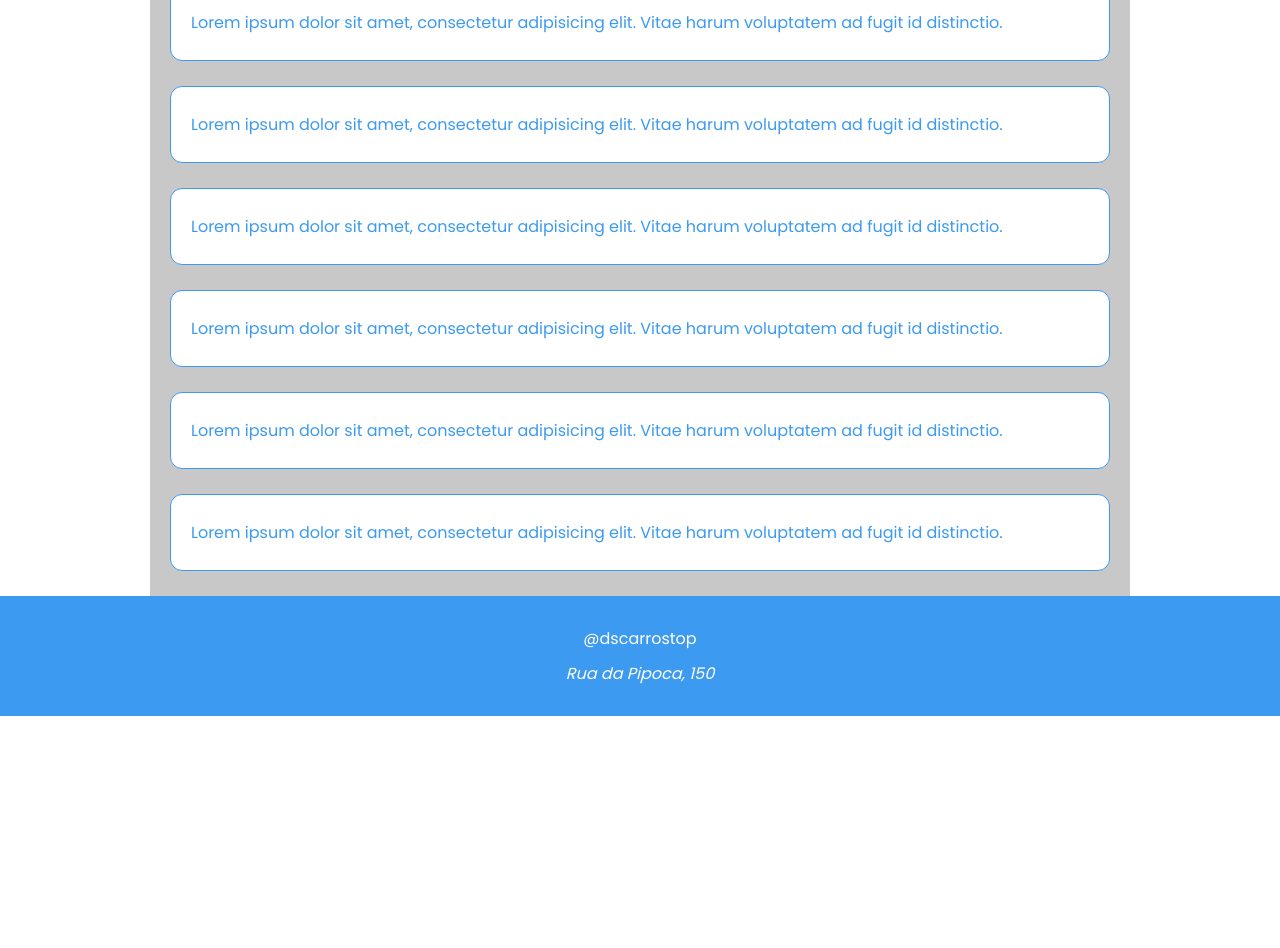
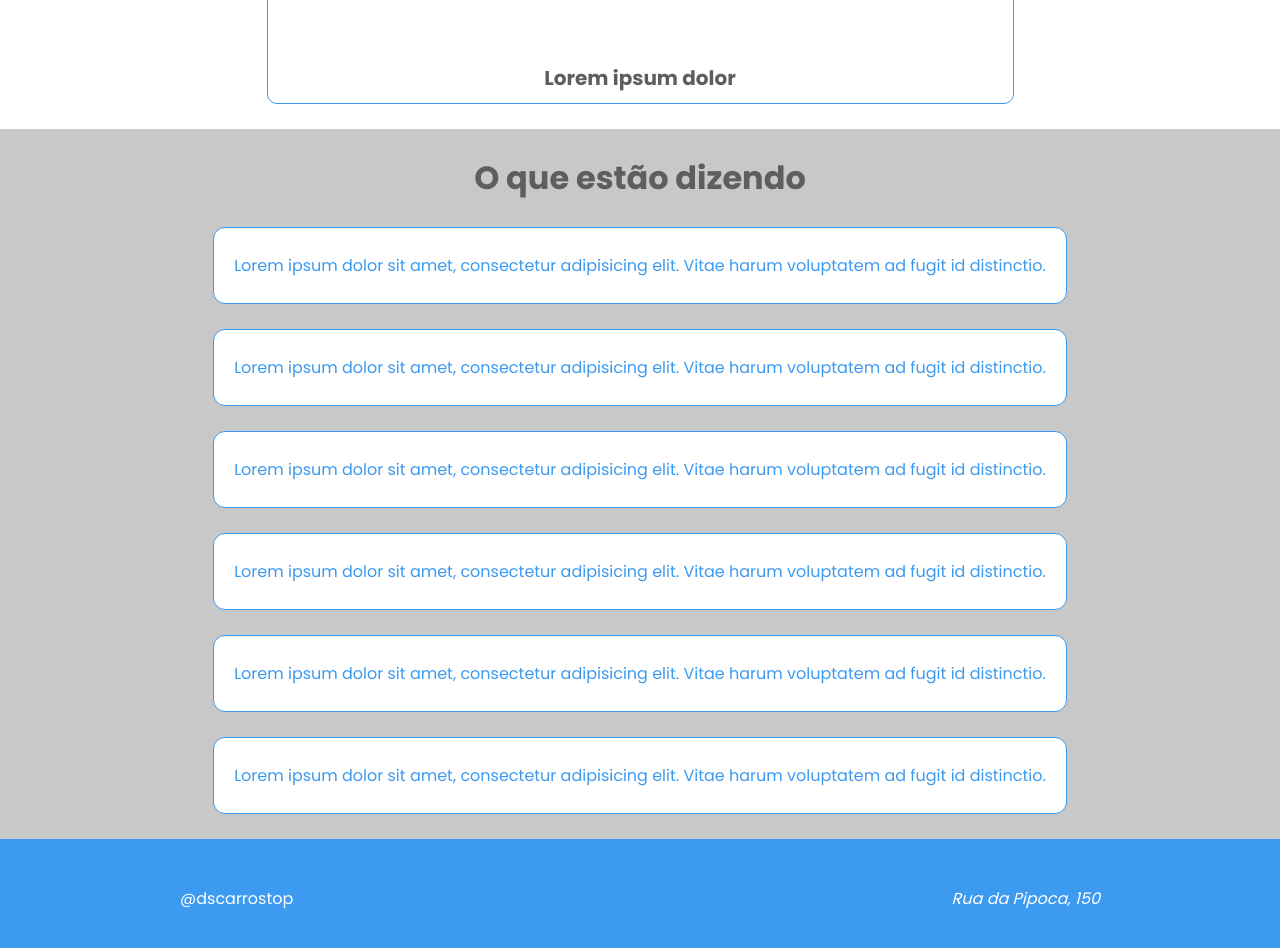
Before and after one commit to SofiaMFonseca/dscarrostop, a React (Vite) app: page / in a window 1280 px wide. Shown: the part 800-1748 px from the top of the page. Before the commit the page ends 1516 px from the top, so only its background shows below. Built offline with nearby package versions, Linux system fonts and the light colour scheme.

Commit message:
Responsiveness

```diff
--- a/src/components/CarCard/styles.css
+++ b/src/components/CarCard/styles.css
@@ -8,7 +8,7 @@
 
 .dsct-car-card img {
     width: 260px;
-    margin: 10px 0;
+    margin: 10px 10px;
 }
 
 .dsct-car-card h3 {
@@ -16,3 +16,14 @@
     color: var(--ct-color-font-secundary);
     margin-bottom: 10px;
 }
+
+@media (min-width: 768px) {
+    .dsct-car-card h3 {
+        font-size: 20px;
+    }
+
+    .dsct-car-card img {
+        width: 391px;
+        margin: 10px 177px;
+    }
+}
--- a/src/components/Footer/index.tsx
+++ b/src/components/Footer/index.tsx
@@ -4,11 +4,15 @@ function Footer() {
 
     return (
         <footer>
-            <div className='dsct-footer-link'>
-                <a href="www.instagram.com/dscarrostop/">@dscarrostop</a>
-            </div>
-            <div>
-                <p><i>Rua da Pipoca, 150</i></p>
+            <div className='dsct-container'>
+                <div className='dsct-footer'>
+                    <div className='dsct-footer-a'>
+                        <a href="www.instagram.com/dscarrostop/">@dscarrostop</a>
+                    </div>
+                    <div className='dsct-footer-p'>
+                        <p><i>Rua da Pipoca, 150</i></p>
+                    </div>
+                </div>
             </div>
         </footer>
     );
--- a/src/components/Footer/styles.css
+++ b/src/components/Footer/styles.css
@@ -2,9 +2,15 @@ footer {
     height: 120px;
     background-color: var(--ct-color-bg-tertiary);
     display: flex;
+    align-items: center;
+}
+
+.dsct-footer {
+    display: flex;
     flex-direction: column;
     align-items: center;
     justify-content: center;
+    row-gap: 10px;
 }
 
 footer a,
@@ -13,6 +19,18 @@ p {
     color: var(--ct-color-font-primary);
 }
 
-.dsct-footer-link {
-    margin-bottom: 10px;
+@media (min-width: 768px) {
+    .dsct-footer {
+        flex-direction: row;
+        justify-content: space-between;
+        align-items: center;
+    }
+
+    .dsct-footer-a {
+        margin-left: 20px;
+    }
+
+    .dsct-footer-p {
+        margin-right: 20px;
+    }
 }
--- a/src/components/Header/styles.css
+++ b/src/components/Header/styles.css
@@ -8,5 +8,11 @@ header {
 
 header h1 {
     color: var(--ct-color-font-primary);
-    font-size: 24px;
+    font-size: 20px;
 }
+
+@media (min-width: 768px) {
+    header h1 {
+        font-size: 24px;
+    }
+}
--- a/src/index.css
+++ b/src/index.css
@@ -25,6 +25,6 @@ a:hover {
 
 .dsct-container {
   width: 100%;
-  max-width: 980px;
+  max-width: 960px;
   margin: 0 auto;
 }
--- a/src/routes/Catalog/index.tsx
+++ b/src/routes/Catalog/index.tsx
@@ -19,7 +19,8 @@ function Catalog() {
                         <CarCard />
                     </div>
                 </section>
-                <section id="dsct-catalog-section-gray" className='dsct-container'>
+                <section id="dsct-catalog-section-gray">
+                    <div className='dsct-container'>
                         <div className='dsct-title-h2'>
                             <h2>O que estão dizendo</h2>
                         </div>
@@ -31,6 +32,7 @@ function Catalog() {
                             <CommentCard />
                             <CommentCard />
                         </div>
+                    </div>
                 </section>
             </main>
             <Footer />
--- a/src/routes/Catalog/styles.css
+++ b/src/routes/Catalog/styles.css
@@ -18,6 +18,14 @@
 }
 
 .dsct-catalog-cards-container {
-    display: grid;
-    grid-gap: 25px;
+    display: flex;
+    flex-direction: column;
+    align-items: center;
+    row-gap: 25px;
 }
+
+@media (min-width: 768px) {
+    .dsct-title-h2 h2 {
+        font-size: 32px;
+    }
+}
```
Lines whose indentation alone changed are shown as unchanged.
